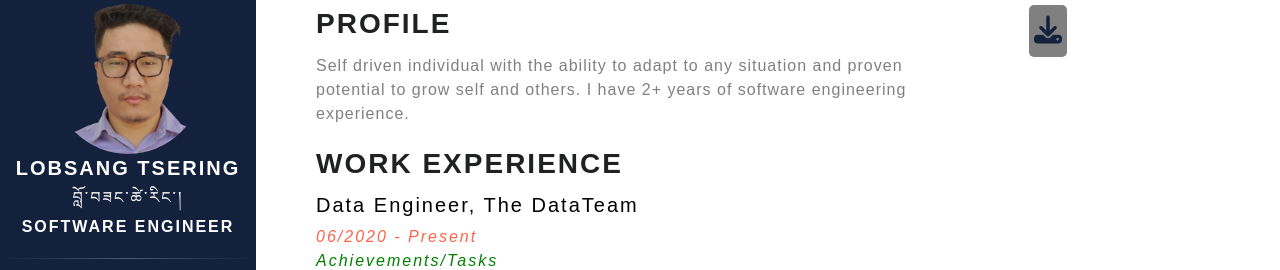
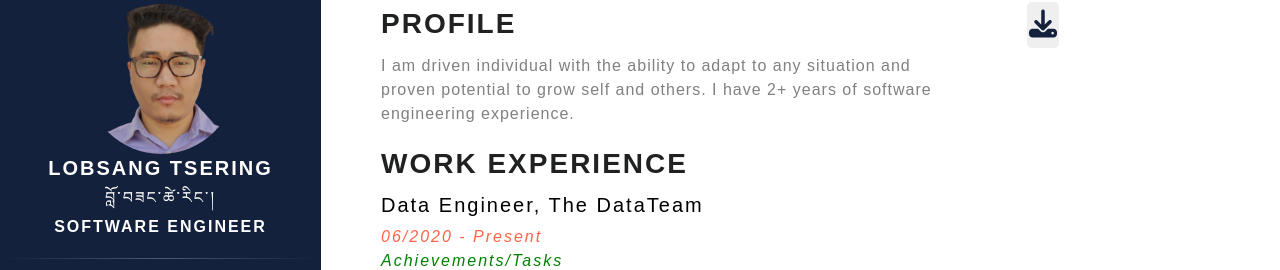
Before and after one commit to lobsang-tsering/Portfolio, a plain HTML site: page index.html in a window 1280 px wide. Shown: the top 270 px of the page. Drawn offline with nearby package versions, Linux system fonts and the light colour scheme; a web font is replaced by a local one.

Commit message:
fixed on print page issue

```diff
--- a/index.html
+++ b/index.html
@@ -14,40 +14,15 @@
       display: inline-block;
       border-radius: 5px;
       border: none;
-      color: #FFFFFF;
-      background-color: grey;
       text-align: center;
       font-size: 28px;
-      padding: 5px;
+      padding: 2px;
       width: fit-content;
       transition: all 0.1s;
       cursor: pointer;
-      margin: 5px;
-    }
-
-    .button span {
-      cursor: pointer;
-      display: inline-block;
-      position: relative;
-      transition: 0.5s;
-    }
-
-    .button span:after {
-      content: '\00bb';
-      position: absolute;
-      opacity: 0;
-      top: 0;
-      right: -20px;
-      transition: 0.5s;
-    }
-
-    .button:hover span {
-      padding-right: 25px;
-    }
-
-    .button:hover span:after {
-      opacity: 1;
-      right: 0;
+      margin: 2px;
+      height: fit-content;
+      margin-right: 0;
     }
   </style>
 </head>
@@ -197,7 +172,7 @@
   <div class="fill" id="right">
     <h3 class="headerText" id="rightTitle">PROFILE</h3>
     <p>
-      Self driven individual with the ability to adapt to any
+      I am driven individual with the ability to adapt to any
       situation and proven potential to grow self and others. I have 2+ years of software engineering experience.
     </p>
 
@@ -241,14 +216,14 @@
       <i style="font-size: 1em; color: green;">Achievements/Tasks</i><br>
       <ul>
         <li>Full stack developer for AKU Tonpa web app, a software solution for restaurent management.</li>
-        <li>Developed react web app to manage GCP resources.</li>
+        <li>Deved react web app to manage GCP resources.</li>
       </ul>
     </span>
     <span>
       <i style="font-size: 1em; color: Tomato;">05/2019-08/2020</i><br>
       <i style="font-size: 1em; color: green;">Firefox Focus we browser</i><br>
       <ul>
-        <li>Localization of FireFox Focus web browser app(iOS and Android) for Tibetan Language</li>
+        <li>Localization of FireFox Focus we browser app(iOS and Android) for Tibetan Language</li>
       </ul>
     </span>
   </div>
--- a/styles.scss
+++ b/styles.scss
@@ -40,6 +40,7 @@ body {
   min-width: 20%;
   width: 20%;
   float: left;
+  width: min-content;
 
   @include mobile {
     width: 100%;
@@ -54,7 +55,7 @@ body {
 #right {
   float: left;
   right: 0;
-  width: 60%;
+  width: 55%;
   padding: 2px 60px;
 
   #rightTitle {
```
Also changed, not shown: styles.css, 1 other file.
